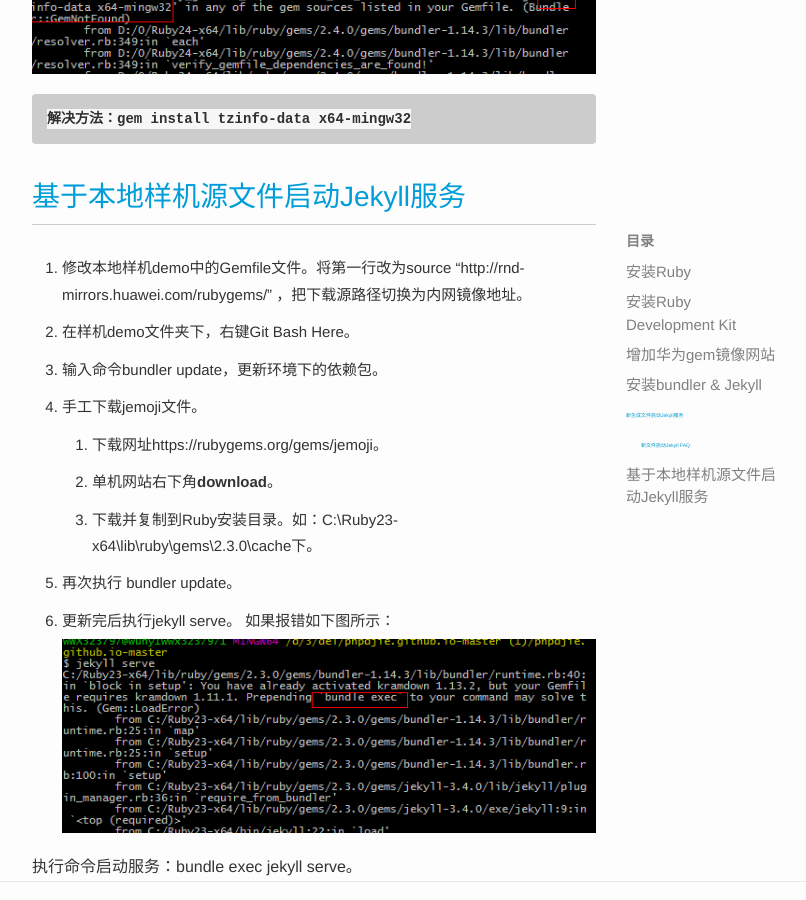
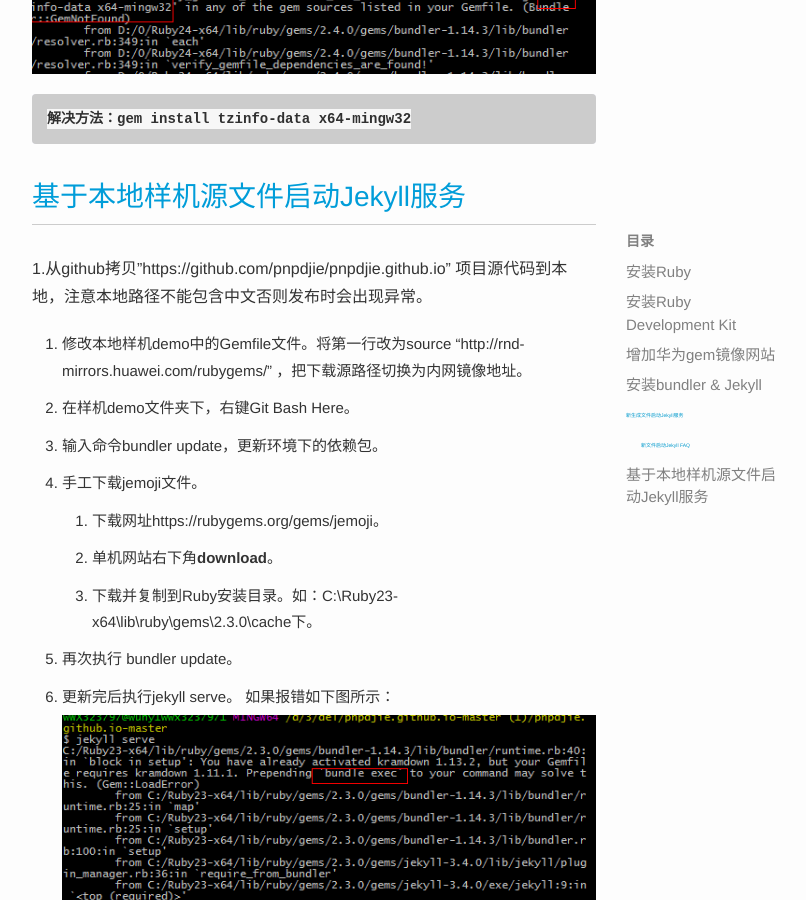
Before and after one commit to pnpdjie/pnpdjie.github.io, a Jekyll site: the page built from docs/guides/jekyll/windows_setup.md, in a window 1280 px wide and 900 px high, scrolled down 3187 px. Shown: the whole window, without its empty margins (346-1152 px from the left). Built offline with Jekyll 4.4.1, drawn with Linux system fonts in a browser that asks for light colours; cached includes are drawn as plain includes.

Commit message:
Update windows_setup.md

```diff
--- a/docs/guides/jekyll/windows_setup.md
+++ b/docs/guides/jekyll/windows_setup.md
@@ -76,15 +76,16 @@ title: 内网Windows安装Jekyll
 
 
 ## 基于本地样机源文件启动Jekyll服务
-1. 修改本地样机demo中的Gemfile文件。将第一行改为source "http://rnd-mirrors.huawei.com/rubygems/" ，把下载源路径切换为内网镜像地址。
-2. 在样机demo文件夹下，右键Git Bash Here。
-2. 输入命令bundler update，更新环境下的依赖包。
-3. 手工下载jemoji文件。
+1.从github拷贝"https://github.com/pnpdjie/pnpdjie.github.io" 项目源代码到本地，注意本地路径不能包含中文否则发布时会出现异常。
+2. 修改本地样机demo中的Gemfile文件。将第一行改为source "http://rnd-mirrors.huawei.com/rubygems/" ，把下载源路径切换为内网镜像地址。
+3. 在样机demo文件夹下，右键Git Bash Here。
+4. 输入命令bundler update，更新环境下的依赖包。
+5. 手工下载jemoji文件。
     1. 下载网址https://rubygems.org/gems/jemoji。
     2. 单机网站右下角**download**。
     3. 下载并复制到Ruby安装目录。如：C:\Ruby23-x64\lib\ruby\gems\2.3.0\cache下。
-4. 再次执行 bundler update。
-5. 更新完后执行jekyll serve。
+6. 再次执行 bundler update。
+7. 更新完后执行jekyll serve。
 如果报错如下图所示：
    ![Links](/images/docs/guides/jekyll/image015.png)
 
```
